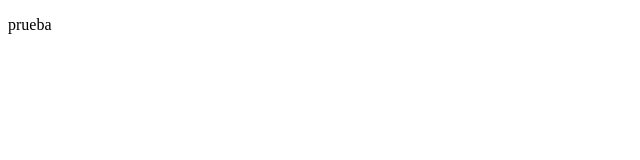
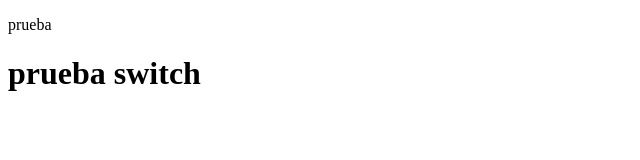
Before and after one commit to NQuintanaP/Freelancer, a plain HTML site: page freelancer_inicio/index.html in a window 1280 px wide. Shown: the whole page, without its empty margins (0-640 px from the left). Drawn offline with Linux system fonts and the light colour scheme.

Commit message:
prueba switch

```diff
--- a/freelancer_inicio/index.html
+++ b/freelancer_inicio/index.html
@@ -7,5 +7,6 @@
 </head>
 <body>
     <p> prueba</p>
+    <h1> prueba switch</h1>
 </body>
 </html>
```
